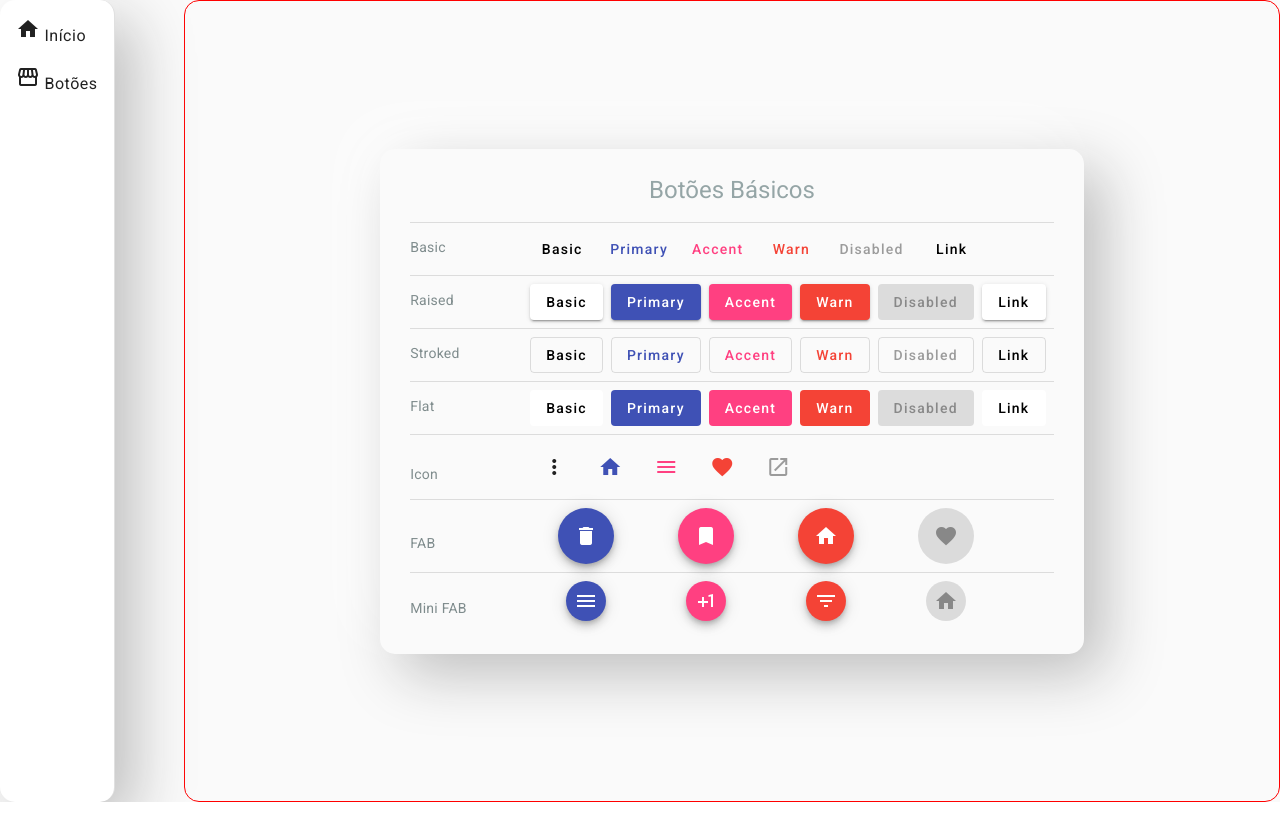
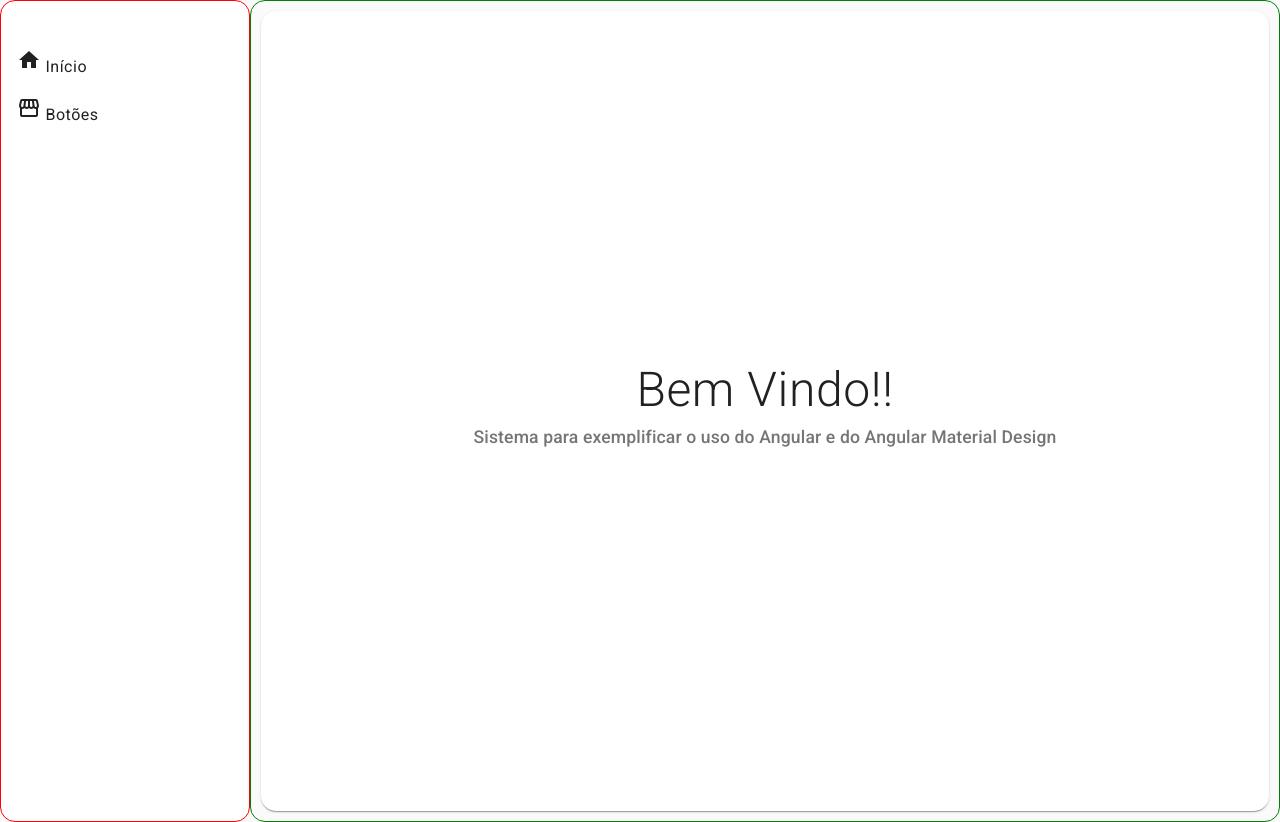
Before and after one commit to peddrobatista/my-app, an Angular app: page / in a window 1280 px wide. Built offline with nearby package versions, Linux system fonts and the light colour scheme.

Commit message:
Atualizando componentes...

```diff
--- a/src/app/app-routing.module.ts
+++ b/src/app/app-routing.module.ts
@@ -1,7 +1,16 @@
 import { NgModule } from '@angular/core';
 import { RouterModule, Routes } from '@angular/router';
+import {HomeComponent} from './views/home/home.component';
+import {BotoesComponent} from './components/botoes/botoes.component';
 
-const routes: Routes = [];
+const routes: Routes = [{
+  path: "",
+  component: HomeComponent
+
+}, {
+  path: "botoes",
+  component: BotoesComponent
+}];
 
 @NgModule({
   imports: [RouterModule.forRoot(routes)],
--- a/src/app/components/botoes/botoes.component.css
+++ b/src/app/components/botoes/botoes.component.css
@@ -1,9 +1,8 @@
 .container {
     display: flex;
     align-items: center;
+    justify-content: center;
     min-height: 100vh;
-    justify-content: center;
-    border: 1px solid red;
     border-radius: 15px;
 }
 .content {
--- a/src/app/components/nav/nav.component.css
+++ b/src/app/components/nav/nav.component.css
@@ -1,9 +1,13 @@
 .sidenav {
     border-radius: 15px;
-    box-shadow:  20px 20px 60px #bebebe,
-             -20px -20px 60px #ffffff;
+    border: 1px solid red;
+    width: 250px;
 }
-.nav-list a {
-    display: flex;
-    align-items: center;
+.content {
+    padding: 10px;
+    border-radius: 15px;
+    border: 1px solid green;
 }
+a {
+    top: 30px;
+}
--- a/src/app/components/nav/nav.component.html
+++ b/src/app/components/nav/nav.component.html
@@ -1,17 +1,15 @@
 <mat-sidenav-container class="container">
     <mat-sidenav mode="side" opened class="sidenav">
         <mat-nav-list class="nav-list">
-            <a mat-list-item>
-                <i class="material-icons">home</i>
-                Início
+            <a mat-list-item routerLink="/">
+                <i class="material-icons">home</i> Início
             </a>
-            <a mat-list-item>
-                <i class="material-icons">storefront</i>
-                Botões
+            <a mat-list-item routerLink="/botoes">
+                <i class="material-icons">storefront</i> Botões
             </a>
         </mat-nav-list>
     </mat-sidenav>
     <mat-sidenav-content class="content">
-        <app-botoes></app-botoes>
+        <router-outlet></router-outlet>
     </mat-sidenav-content>
 </mat-sidenav-container>
--- /dev/null
+++ b/src/app/views/home/home.component.css
@@ -0,0 +1,14 @@
+.home {
+    display: flex;
+    align-items: center;
+    justify-content: center;
+    border-radius: 15px;
+    min-height: 100vh;
+}
+.home .title {
+    font-size: 3rem;
+    font-weight: 300;
+}
+.home .subtitle {
+    font-size: 1.1rem;
+}
--- /dev/null
+++ b/src/app/views/home/home.component.html
@@ -0,0 +1,6 @@
+<mat-card class="home mat-elevation-z3">
+    <mat-card-title class="title">Bem Vindo!!</mat-card-title><br>
+    <mat-card-subtitle class="subtitle">
+        Sistema para exemplificar o uso do Angular e do Angular Material Design
+    </mat-card-subtitle>
+</mat-card>
```
Also changed, not shown: src/app/app.module.ts (+6 -2 lines), src/app/views/home/home.component.ts (added, +10 -0 lines), 1 other file (tests, documents, lock files or other folders).
